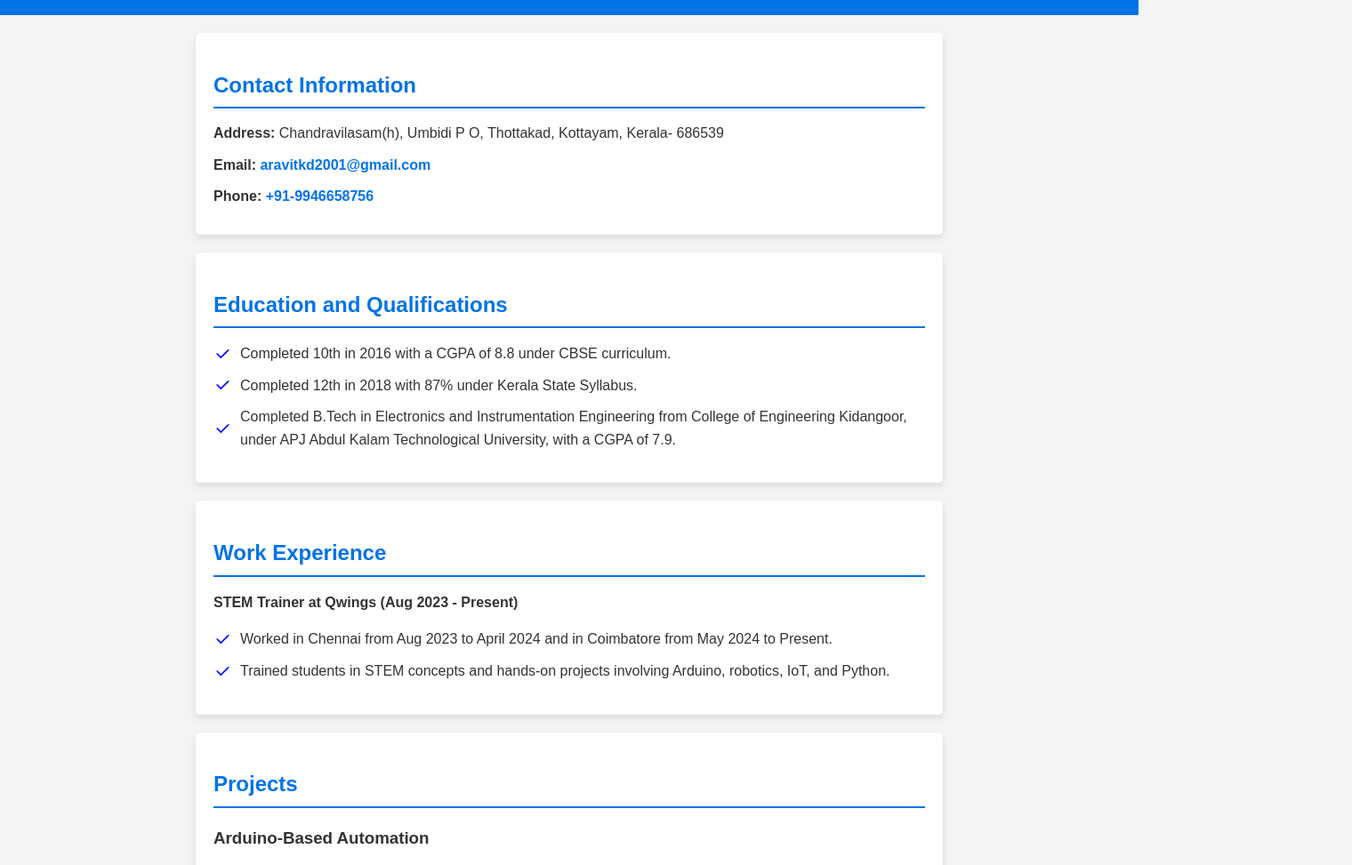
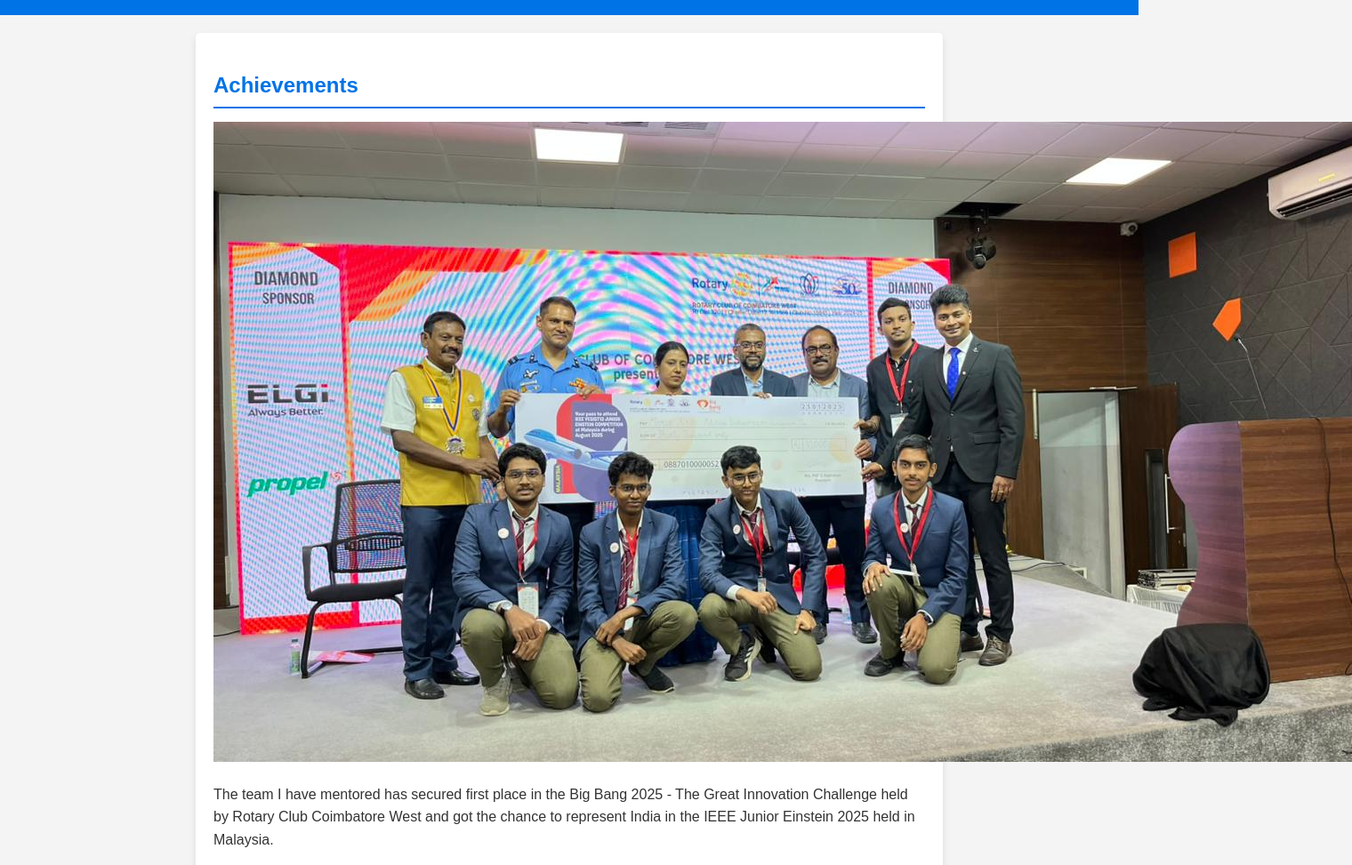
Before and after one commit to Aravitkd/Aravitkd.github.io, a plain HTML site: page index.html in a window 1280 px wide. Shown: the part 289-1262 px from the top of the page at 89% size, 1520 px wide, since content can reach past the window. Drawn offline with Linux system fonts and the light colour scheme.

Commit message:
Update index.html

```diff
--- a/index.html
+++ b/index.html
@@ -14,6 +14,14 @@
     <h1>Aravind Anilkumar</h1>
     <p>STEM Trainer | Electronics Engineer</p>
     </header>
+
+    <section id="achievements">
+        <h2>Achievements</h2>
+        <div class="achievement-container">
+            <img src="big bang.jpg" alt="Big Bang 2025 Achievement" class="achievement-image">
+            <p>The team I have mentored has secured first place in the Big Bang 2025 - The Great Innovation Challenge held by Rotary Club Coimbatore West and got the chance to represent India in the IEEE Junior Einstein 2025 held in Malaysia.</p>
+        </div>
+    </section>
 
     <section id="contact">
         <h2>Contact Information</h2>
```
